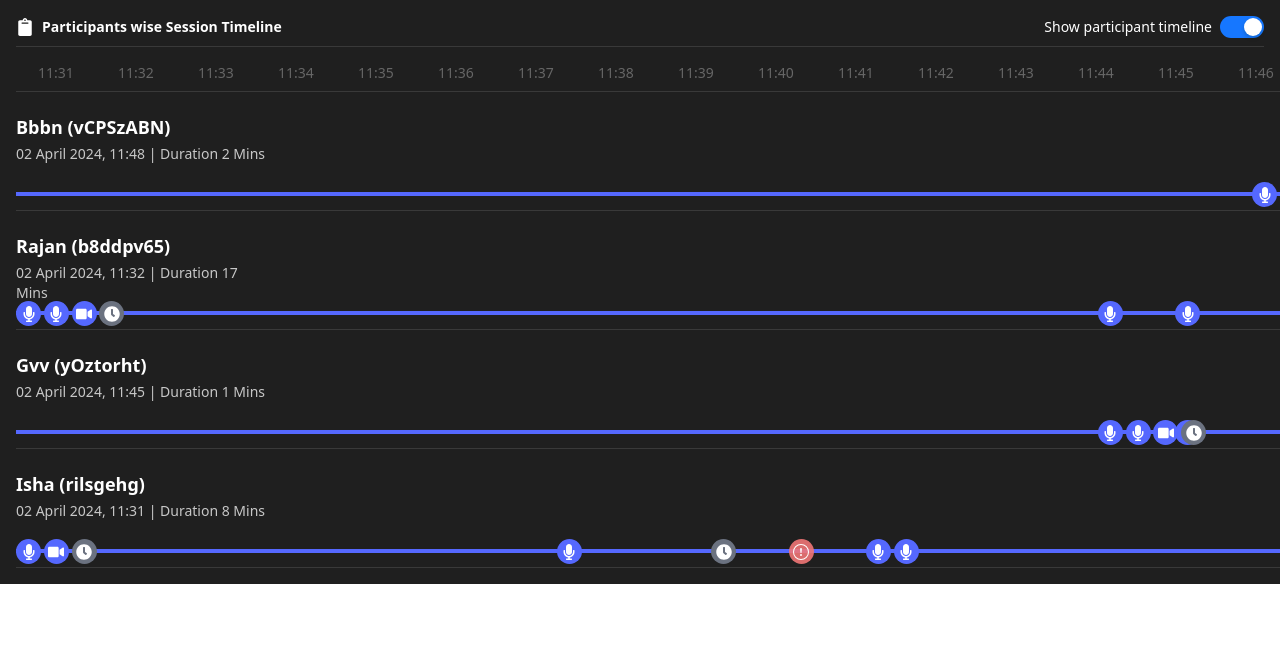
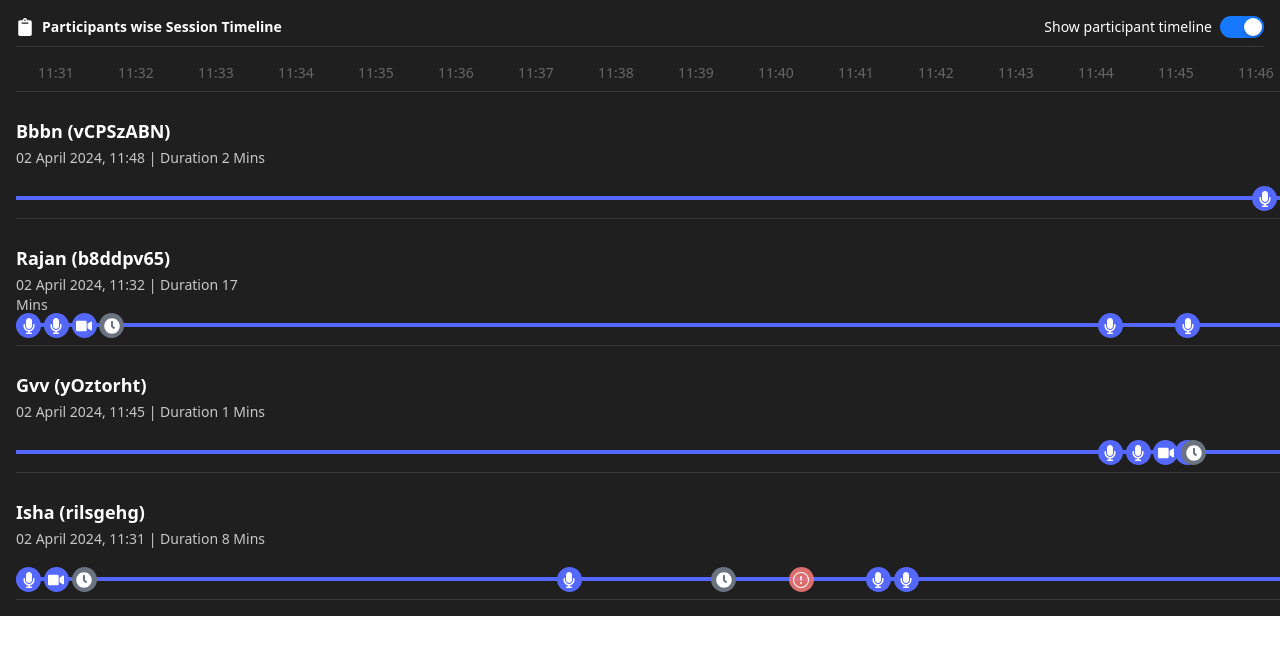
Before and after one commit to kunalBari5557/Timeline-Session, a React (Create React App) app: page / in a window 1280 px wide. Shown: the top 654 px of the page. Built offline with nearby package versions, Linux system fonts and the light colour scheme.

Commit message:
add padding

```diff
--- a/src/App.js
+++ b/src/App.js
@@ -280,7 +280,7 @@ function App() {
               return (
                 <div
                   key={index}
-                  className="col-span-13 grid grid-cols-13 items-center gap-2 py-4 border-b border-[#393939]"
+                  className="col-span-13 grid grid-cols-13 items-center gap-2 py-5 border-b border-[#393939]"
                 >
                   {/* Participant Details */}
                   <div className="col-span-3 flex justify-between items-start">
```
